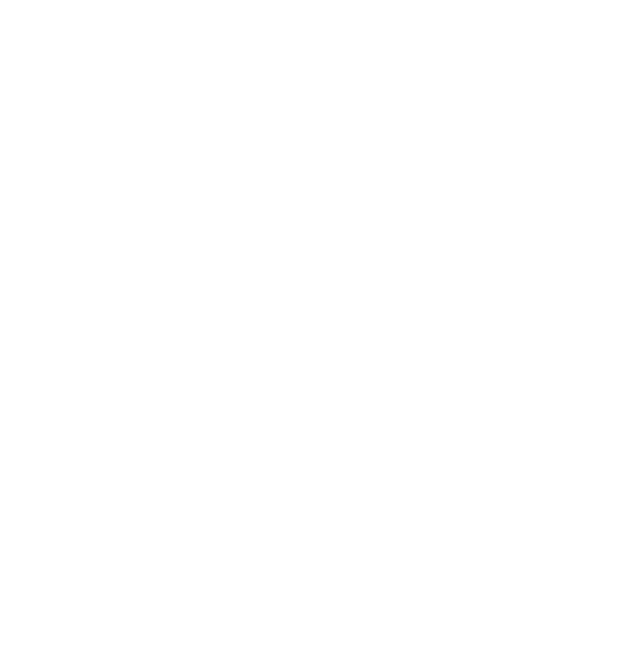
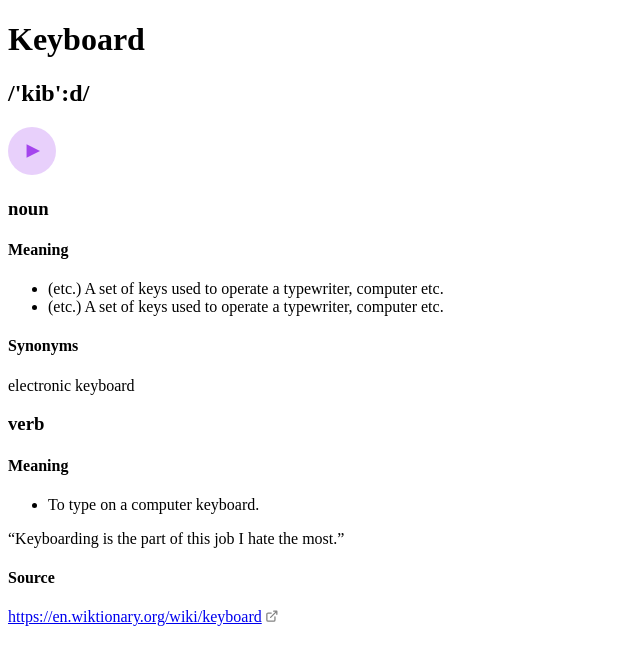
Before and after one commit to lexoskeleton/feq_dictionary_app, a plain HTML site: page dictionary-web-app/starter-code/index.html in a window 1280 px wide. Shown: the whole page, without its empty margins (0-640 px from the left). Drawn offline with Linux system fonts and the light colour scheme.

Commit message:
feat: create results div

```diff
--- a/dictionary-web-app/starter-code/index.html
+++ b/dictionary-web-app/starter-code/index.html
@@ -1,14 +1,80 @@
 <!DOCTYPE html>
 <html lang="en">
-<head>
-  <meta charset="UTF-8">
-  <meta name="viewport" content="width=device-width, initial-scale=1.0">
+  <head>
+    <meta charset="UTF-8" />
+    <meta name="viewport" content="width=device-width, initial-scale=1.0" />
 
-  <link rel="icon" type="image/png" sizes="32x32" href="./assets/images/favicon-32x32.png">
+    <link
+      rel="icon"
+      type="image/png"
+      sizes="32x32"
+      href="./assets/images/favicon-32x32.png"
+    />
 
-  <title>Frontend Mentor | Dictionary web app</title>
-</head>
-<body>
-
-</body>
+    <title>Frontend Mentor | Dictionary web app</title>
+  </head>
+  <body>
+    <!-- Results Div -->
+    <div>
+      <div class="title-wrapper">
+        <h1 class="title">Keyboard</h1>
+        <h2>/'kib':d/</h2>
+        <div class="audio-wrapper">
+          <audio src=""></audio>
+          <img
+            width="48px"
+            height="48px"
+            src="./assets/images/icon-play.svg"
+            alt="Play"
+          />
+        </div>
+      </div>
+      <div class="result-wrapper">
+        <div class="gramitical-type_wrapper">
+          <h3 class="gramitical-type-noun">noun</h3>
+        </div>
+        <div class="meaning-result_wrapper">
+          <h4>Meaning</h4>
+          <ul class="list-of-meanings">
+            <li>
+              (etc.) A set of keys used to operate a typewriter, computer etc.
+            </li>
+            <li>
+              (etc.) A set of keys used to operate a typewriter, computer etc.
+            </li>
+          </ul>
+        </div>
+        <div class="synonyms_wrapper">
+          <h4>Synonyms</h4>
+          <p>electronic keyboard</p>
+        </div>
+      </div>
+      <div class="result-wrapper">
+        <div class="gramitical-type_wrapper">
+          <h3 class="gramitical-type-verb">verb</h3>
+        </div>
+        <div class="meaning-result_wrapper">
+          <h4>Meaning</h4>
+          <ul class="list-of-meanings">
+            <li>To type on a computer keyboard.</li>
+          </ul>
+        </div>
+        <div class="example">
+          <p>“Keyboarding is the part of this job I hate the most.”</p>
+        </div>
+      </div>
+      <div>
+        <h4>Source</h4>
+        <a href="https://en.wiktionary.org/wiki/keyboard"
+          >https://en.wiktionary.org/wiki/keyboard</a
+        >
+        <img
+          width="12px"
+          height="12px"
+          src="./assets/images/icon-new-window.svg"
+          alt="Play"
+        />
+      </div>
+    </div>
+  </body>
 </html>
```
